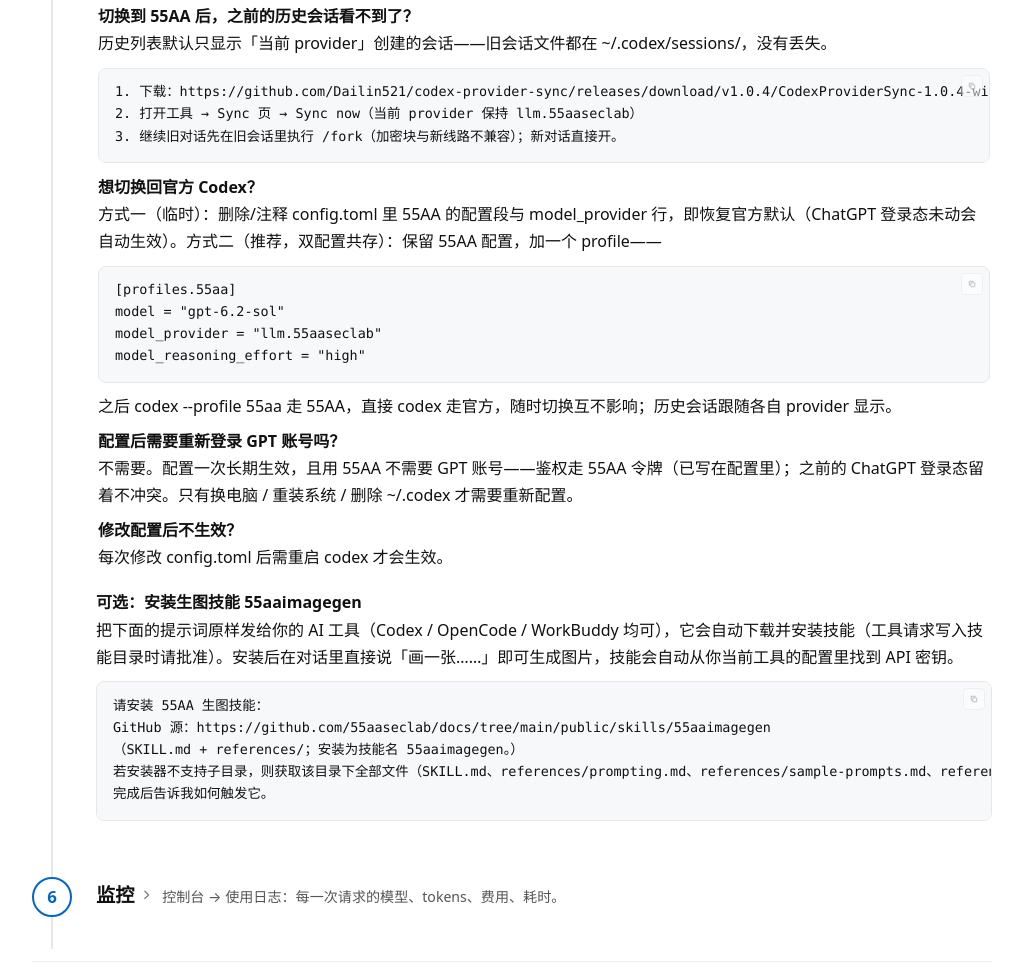
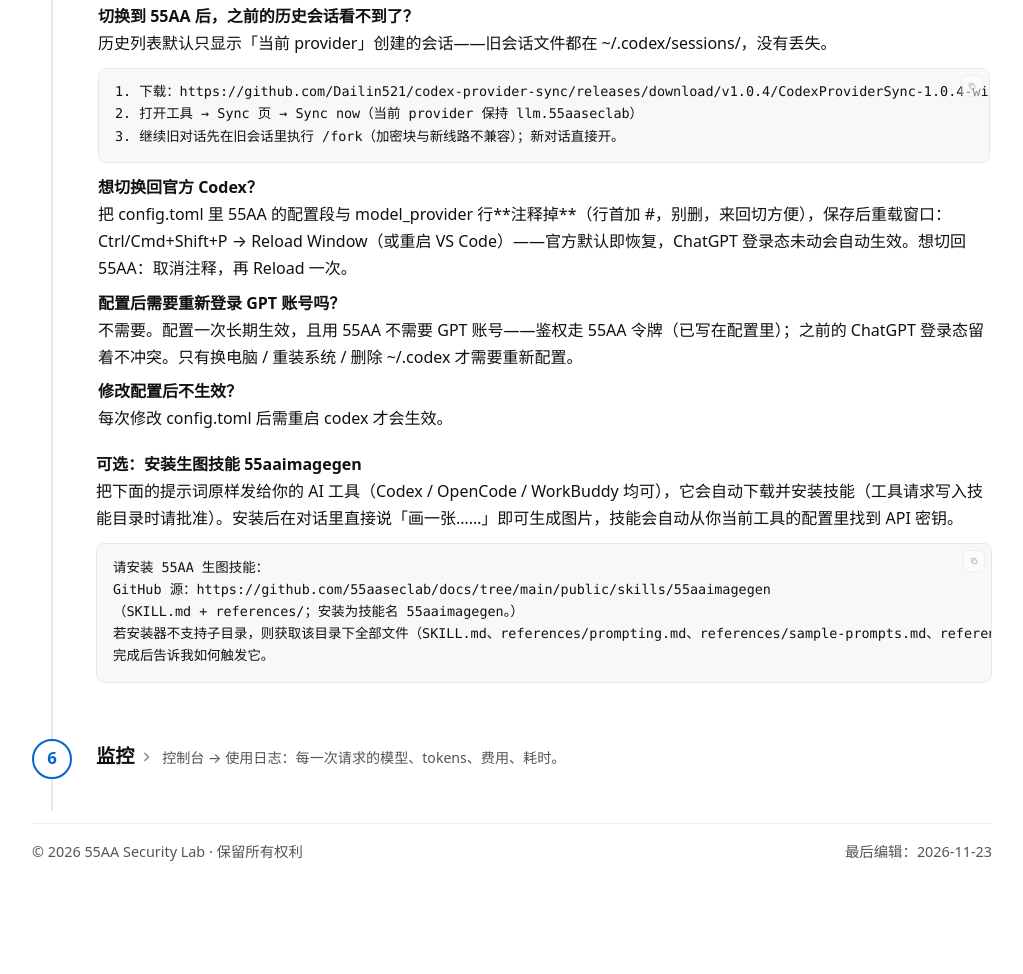
Before and after one commit to 55aaseclab/docs, an Astro site: page /zh in a window 1280 px wide. Shown: the part 1608-2582 px from the top of the page, without its empty margins (128-1151 px from the left). After the commit the page ends 2504 px from the top, so only its background shows below. Built offline with nearby package versions, Linux system fonts and the light colour scheme; Astro itself is replaced by a stand-in of ours.

Commit message:
docs: switch-back guide for VS Code users — comment/uncomment + Reload Window (profiles are CLI-only)

```diff
--- a/src/pages/[lang]/index.astro
+++ b/src/pages/[lang]/index.astro
@@ -207,12 +207,7 @@ experimental_bearer_token = "{lang === 'zh' ? 'sk-你的API令牌' : 'sk-your-ke
 3. 继续旧对话先在旧会话里执行 /fork（加密块与新线路不兼容）；新对话直接开。</code></pre>
                       </div>
                         <div class="step-faq">
-                          <p><b>{L('想切换回官方 Codex？', 'Want to switch back to official Codex?')}</b><br/>{L('方式一（临时）：删除/注释 config.toml 里 55AA 的配置段与 model_provider 行，即恢复官方默认（ChatGPT 登录态未动会自动生效）。方式二（推荐，双配置共存）：保留 55AA 配置，加一个 profile——', 'Option 1 (quick): delete/comment out the 55AA block and the model_provider line in config.toml — official defaults resume (your ChatGPT login remains intact). Option 2 (recommended, keep both): add a profile —')}</p>
-                          <pre><code>[profiles.55aa]
-model = "gpt-6.2-sol"
-model_provider = "llm.55aaseclab"
-model_reasoning_effort = "high"</code></pre>
-                          {L('之后 codex --profile 55aa 走 55AA，直接 codex 走官方，随时切换互不影响；历史会话跟随各自 provider 显示。', 'Then codex --profile 55aa uses 55AA; plain codex uses official. Switch anytime — history follows each provider.')}
+                          <p><b>{L('想切换回官方 Codex？', 'Want to switch back to official Codex?')}</b><br/>{L('把 config.toml 里 55AA 的配置段与 model_provider 行**注释掉**（行首加 #，别删，来回切方便），保存后重载窗口：Ctrl/Cmd+Shift+P → Reload Window（或重启 VS Code）——官方默认即恢复，ChatGPT 登录态未动会自动生效。想切回 55AA：取消注释，再 Reload 一次。', 'Comment out the 55AA block and the model_provider line in ~/.codex/config.toml (prefix with #, do not delete — easy to switch back), save, then Reload Window (Ctrl/Cmd+Shift+P → Reload Window) or restart VS Code — official defaults resume, and your ChatGPT login remains intact. To switch back to 55AA: uncomment and Reload again.')}
                         </div>
                       <div class="step-faq">
                         <p><b>{L('配置后需要重新登录 GPT 账号吗？', 'Do I need to re-login with my GPT account after configuring?')}</b><br/>{L('不需要。配置一次长期生效，且用 55AA 不需要 GPT 账号——鉴权走 55AA 令牌（已写在配置里）；之前的 ChatGPT 登录态留着不冲突。只有换电脑 / 重装系统 / 删除 ~/.codex 才需要重新配置。', 'No. Configure once and it persists — 55AA does not need a GPT account (auth uses your 55AA token already in the config). Your previous ChatGPT login can stay, no conflict. Re-configure only when changing machines, reinstalling, or deleting ~/.codex.')}</p>
@@ -249,12 +244,7 @@ experimental_bearer_token = "{lang === 'zh' ? 'sk-你的API令牌' : 'sk-your-ke
 3. 继续旧对话先在旧会话里执行 /fork（加密块与新线路不兼容）；新对话直接开。</code></pre>
                       </div>
                         <div class="step-faq">
-                          <p><b>{L('想切换回官方 Codex？', 'Want to switch back to official Codex?')}</b><br/>{L('方式一（临时）：删除/注释 config.toml 里 55AA 的配置段与 model_provider 行，即恢复官方默认（ChatGPT 登录态未动会自动生效）。方式二（推荐，双配置共存）：保留 55AA 配置，加一个 profile——', 'Option 1 (quick): delete/comment out the 55AA block and the model_provider line in config.toml — official defaults resume (your ChatGPT login remains intact). Option 2 (recommended, keep both): add a profile —')}</p>
-                          <pre><code>[profiles.55aa]
-model = "gpt-6.2-sol"
-model_provider = "llm.55aaseclab"
-model_reasoning_effort = "high"</code></pre>
-                          {L('之后 codex --profile 55aa 走 55AA，直接 codex 走官方，随时切换互不影响；历史会话跟随各自 provider 显示。', 'Then codex --profile 55aa uses 55AA; plain codex uses official. Switch anytime — history follows each provider.')}
+                          <p><b>{L('想切换回官方 Codex？', 'Want to switch back to official Codex?')}</b><br/>{L('把 config.toml 里 55AA 的配置段与 model_provider 行**注释掉**（行首加 #，别删，来回切方便），保存后重载窗口：Ctrl/Cmd+Shift+P → Reload Window（或重启 VS Code）——官方默认即恢复，ChatGPT 登录态未动会自动生效。想切回 55AA：取消注释，再 Reload 一次。', 'Comment out the 55AA block and the model_provider line in ~/.codex/config.toml (prefix with #, do not delete — easy to switch back), save, then Reload Window (Ctrl/Cmd+Shift+P → Reload Window) or restart VS Code — official defaults resume, and your ChatGPT login remains intact. To switch back to 55AA: uncomment and Reload again.')}
                         </div>
                       <div class="step-faq">
                         <p><b>{L('配置后需要重新登录 GPT 账号吗？', 'Do I need to re-login with my GPT account after configuring?')}</b><br/>{L('不需要。配置一次长期生效，且用 55AA 不需要 GPT 账号——鉴权走 55AA 令牌（已写在配置里）；之前的 ChatGPT 登录态留着不冲突。只有换电脑 / 重装系统 / 删除 ~/.codex 才需要重新配置。', 'No. Configure once and it persists — 55AA does not need a GPT account (auth uses your 55AA token already in the config). Your previous ChatGPT login can stay, no conflict. Re-configure only when changing machines, reinstalling, or deleting ~/.codex.')}</p>
```
